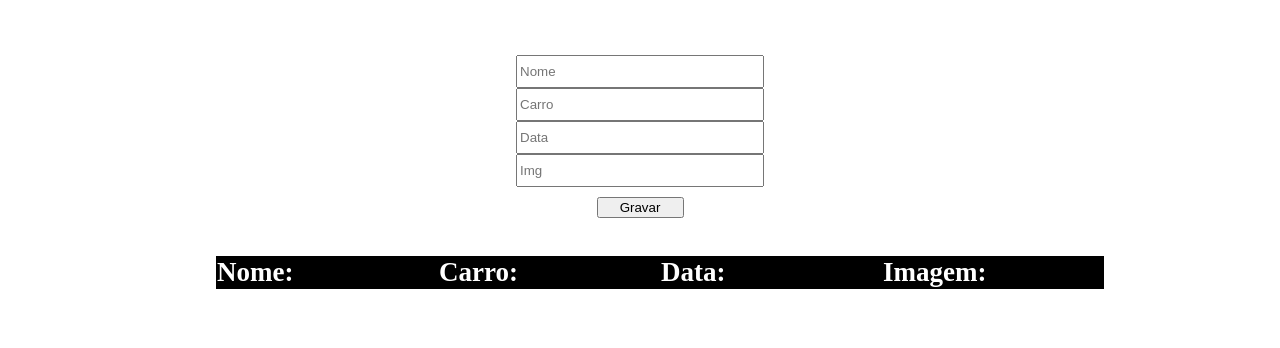
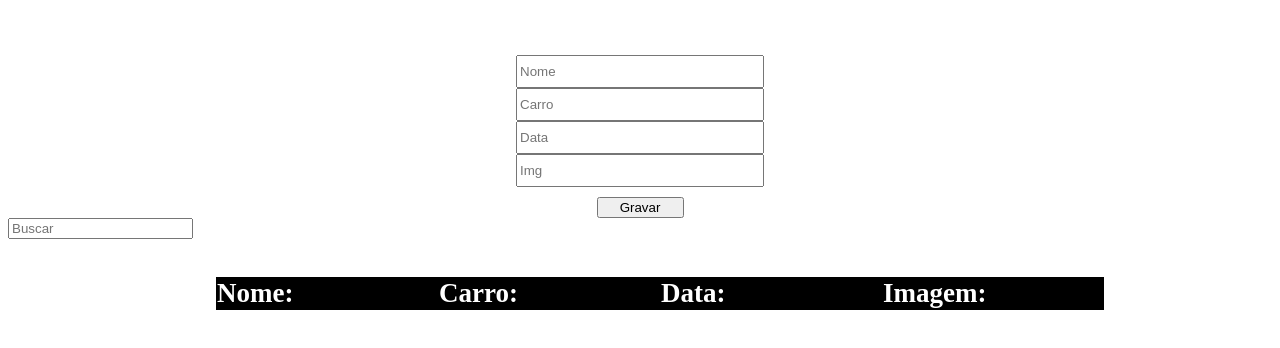
Before and after one commit to walisson27/React-Invest, a Next.js app: page /table/table in a window 1280 px wide. Shown: the top 348 px of the page. Built offline with nearby package versions, Linux system fonts and the light colour scheme.

Commit message:
git update buscar

```diff
--- /dev/null
+++ b/src/app/components/Busca.tsx
@@ -0,0 +1,13 @@
+import "./buscar.css"
+
+
+
+const Buscar = () => {
+    return(
+        <>
+        <input className="buscar" type="text" placeholder="Buscar" />
+        </>
+    )
+}
+
+export default Buscar
--- /dev/null
+++ b/src/app/components/buscar.css
@@ -0,0 +1,5 @@
+input{
+    display: flex;
+    align-items: center;
+    justify-content: center;
+}
--- a/src/pages/table/table.tsx
+++ b/src/pages/table/table.tsx
@@ -1,4 +1,5 @@
 import { useState } from "react"
+import Buscar from "@/app/components/busca"; "../../app/components/Busca.tsx"
 import "./table.css"
 
 interface TableCadastro {
@@ -57,6 +58,7 @@ interface TableCadastro {
             <input type="text" placeholder="Img" value={img} onChange={(e) => setImg(e.target.value)} />
             <button onClick={tableDados}>{editando !== null ? "Atualizar" : "Gravar"}</button>
         </section>
+        <Buscar/>
         <section className="section-lista">
         <ul>
         <tr className="names-tr">
```
